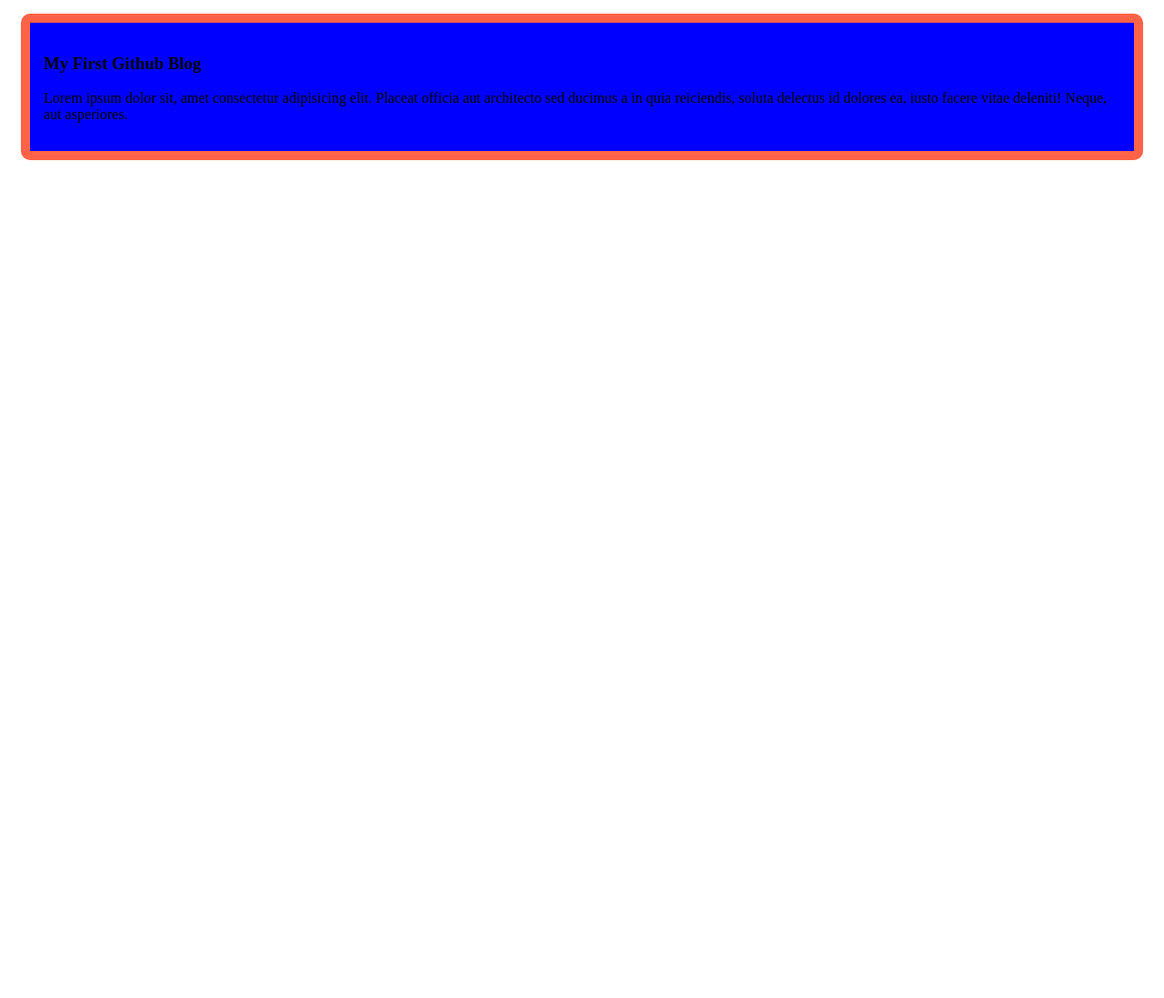
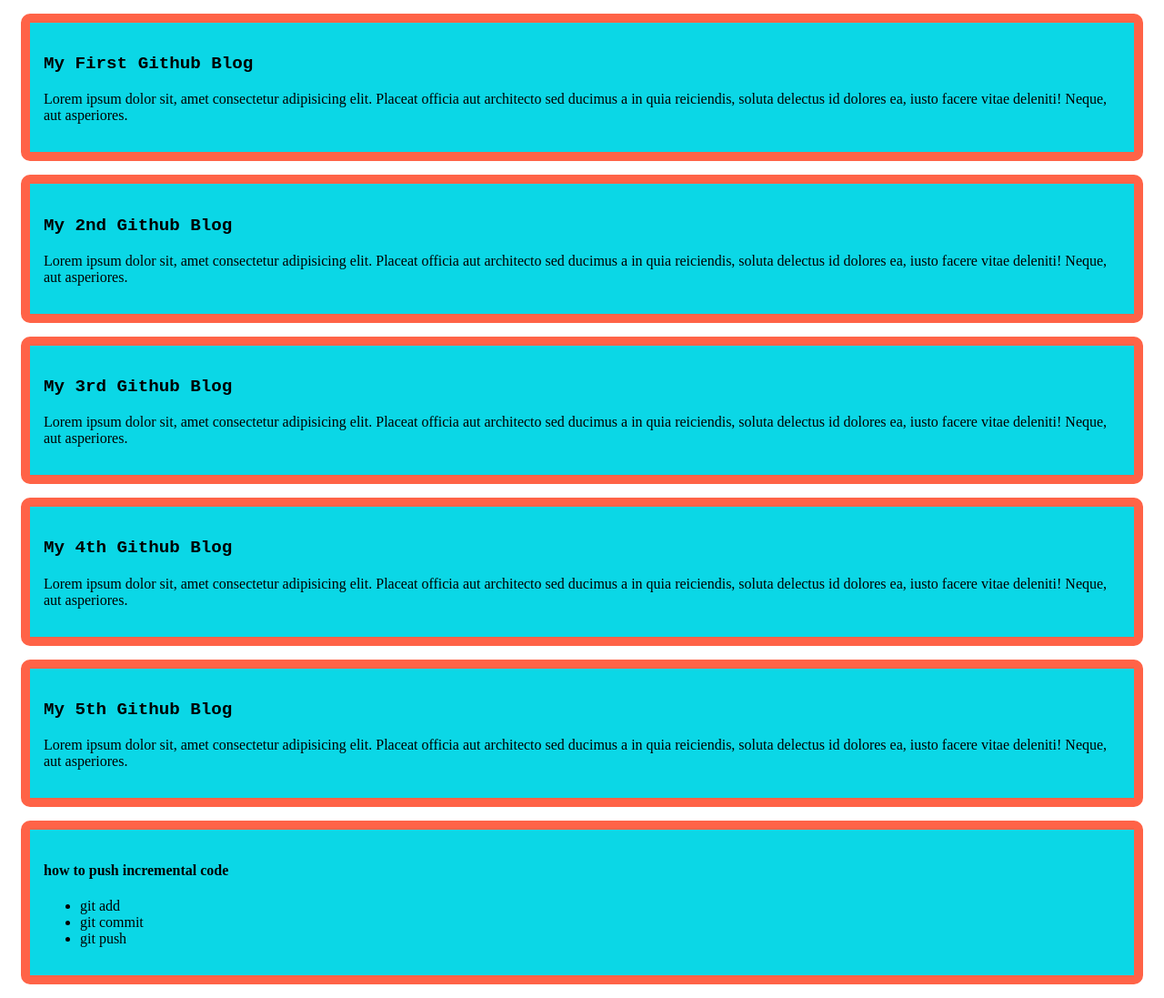
Before and after one commit to nobirhoshensohag/my-first-github-repo, a plain HTML site: page indexs.html in a window 1280 px wide. Shown: the whole page at 91% size. Before the commit the page ends 800 px from the top, so only its background shows below. Drawn offline with Linux system fonts and the light colour scheme.

Commit message:
my 2nd blog

```diff
--- a/indexs.html
+++ b/indexs.html
@@ -11,6 +11,29 @@
         <h3>My First Github Blog</h3>
         <p>Lorem ipsum dolor sit, amet consectetur adipisicing elit. Placeat officia aut architecto sed ducimus a in quia reiciendis, soluta delectus id dolores ea, iusto facere vitae deleniti! Neque, aut asperiores.</p>
     </div>
-
+    <div>
+        <h3>My 2nd Github Blog</h3>
+        <p>Lorem ipsum dolor sit, amet consectetur adipisicing elit. Placeat officia aut architecto sed ducimus a in quia reiciendis, soluta delectus id dolores ea, iusto facere vitae deleniti! Neque, aut asperiores.</p>
+    </div>
+    <div>
+        <h3>My 3rd Github Blog</h3>
+        <p>Lorem ipsum dolor sit, amet consectetur adipisicing elit. Placeat officia aut architecto sed ducimus a in quia reiciendis, soluta delectus id dolores ea, iusto facere vitae deleniti! Neque, aut asperiores.</p>
+    </div>
+    <div>
+        <h3>My 4th Github Blog</h3>
+        <p>Lorem ipsum dolor sit, amet consectetur adipisicing elit. Placeat officia aut architecto sed ducimus a in quia reiciendis, soluta delectus id dolores ea, iusto facere vitae deleniti! Neque, aut asperiores.</p>
+    </div>
+    <div>
+        <h3>My 5th Github Blog</h3>
+        <p>Lorem ipsum dolor sit, amet consectetur adipisicing elit. Placeat officia aut architecto sed ducimus a in quia reiciendis, soluta delectus id dolores ea, iusto facere vitae deleniti! Neque, aut asperiores.</p>
+    </div>
+    <div>
+        <h4>how to push incremental code</h4>
+        <ul>
+            <li>git add</li>
+            <li>git commit</li>
+            <li>git push</li>
+        </ul>
+    </div>
 </body>
 </html>
--- a/styles/blog.css
+++ b/styles/blog.css
@@ -1,7 +1,12 @@
 div{
-    background-color: blue;
+    background-color: rgb(11, 215, 230);
     border: 10px solid tomato;
     margin: 15px;
     padding: 15px;
     border-radius: 10px;
+
 }
+h3{
+    font-size: larger;
+    font-family: 'Courier New', Courier, monospace;
+}
```
